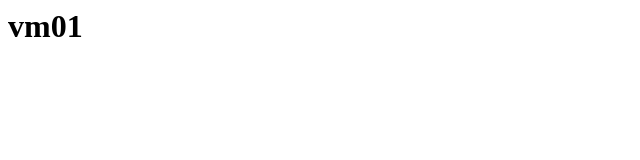
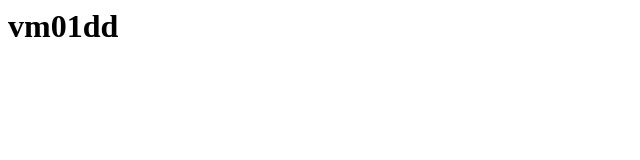
Before and after one commit to yami2254/finaltest, a plain HTML site: page index.nginx-debian.html in a window 1280 px wide. Shown: the full height of the page, 0-640 px from the left. Drawn offline with Linux system fonts and the light colour scheme.

Commit message:
Update index.nginx-debian.html

```diff
--- a/index.nginx-debian.html
+++ b/index.nginx-debian.html
@@ -1,3 +1,3 @@
 <html>
-<h1> vm01 </h1>
+<h1> vm01dd </h1>
 </html>
```
